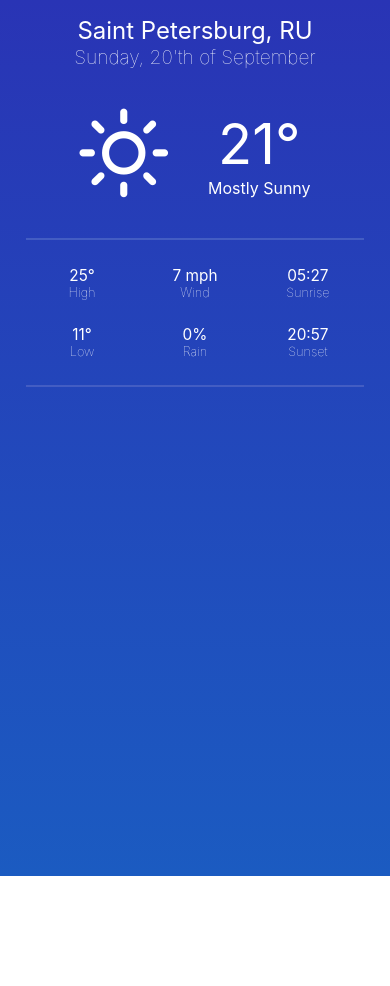
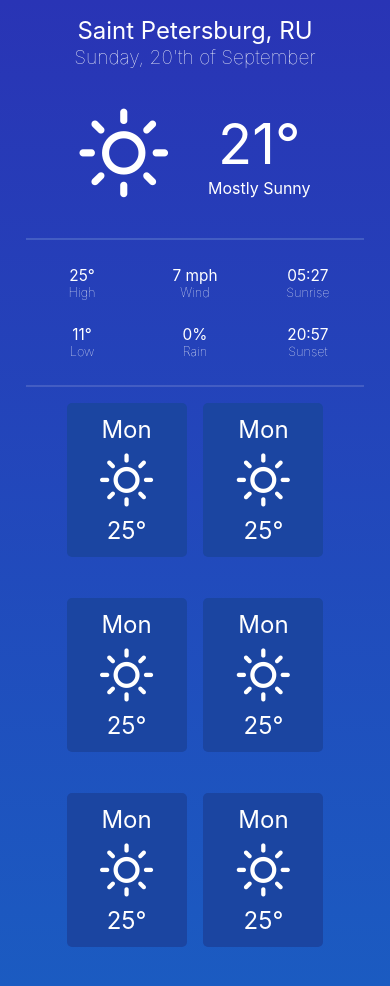
Before and after one commit to DenKick/weather-react, a React (Create React App) app: page / in a window 390 px wide. Before the commit the page ends 876 px from the top, so only its background shows below. Built offline with nearby package versions, Linux system fonts and the light colour scheme.

Commit message:
Add forecast card and style it

```diff
--- /dev/null
+++ b/src/Components/Forecast.jsx
@@ -0,0 +1,18 @@
+import React, { Component } from 'react';
+import ForecastCard from './ForecastCard';
+import styles from './Forecast.module.css';
+
+export default class Forecast extends Component {
+  render() {
+    return (
+      <div className = {styles.forecastContainer}>
+        <ForecastCard />
+        <ForecastCard />
+        <ForecastCard />
+        <ForecastCard />
+        <ForecastCard />
+        <ForecastCard />
+      </div>
+    )
+  }
+}
--- /dev/null
+++ b/src/Components/Forecast.module.css
@@ -0,0 +1,26 @@
+.forecastContainer {
+  display: grid;
+  grid-template-columns: repeat(6, 120px);
+  gap: 5vh;
+  justify-content: center;
+  padding: 0 15%;
+}
+
+@media screen and (max-width: 950px) {
+  .forecastContainer {
+    grid-template-columns: repeat(3, 120px);
+    gap: 3vh;
+    padding: 0;
+  }
+
+  .forecastContainer > div {
+    margin: 0 0 0.5em 0;
+  }
+}
+
+@media screen and (max-width: 470px) {
+  .forecastContainer {
+    grid-template-columns: repeat(2, 120px);
+    gap: 2vh;
+  }
+}
--- /dev/null
+++ b/src/Components/ForecastCard.jsx
@@ -0,0 +1,24 @@
+import React, { Component } from 'react';
+import styles from './ForecastCard.module.css';
+
+export default class ForecastCard extends Component {
+  constructor(props) {
+    super(props);
+    this.state = {
+      day: 'Mon',
+      icon: 'wi wi-day-sunny',
+      temp: '25'
+    }
+  }
+  render() {
+    const {day, icon, temp} = this.state;
+
+    return (
+      <div className = {styles.cardContainer} >
+        <span className = {styles.day}>{day}</span>
+        <i className = {icon}></i>
+        <span className = {styles.temp}>{temp}°</span>
+      </div>
+    )
+  }
+}
--- /dev/null
+++ b/src/Components/ForecastCard.module.css
@@ -0,0 +1,19 @@
+.cardContainer {
+  background-color: #1b45a1;
+  border-radius: 5px;
+  display: flex;
+  flex-direction: column;
+  text-align: center;
+  width: 120px;
+  font-size: 3em;
+}
+
+.day {
+  font-size: 0.5em;
+  margin: 0.5em 0;
+}
+
+.temp {
+  font-size: 0.5em;
+  margin: 0.5em 0;
+}
--- a/src/Pages/Index.js
+++ b/src/Pages/Index.js
@@ -3,6 +3,7 @@ import CurrentWeather from '../Components/CurrentWeather';
 import styles from './Index.module.css';
 
 import City from '../Components/City';
+import Forecast from '../Components/Forecast';
 
 export default class Index extends Component {
   constructor(props) {
@@ -33,6 +34,7 @@ export default class Index extends Component {
         <div className = {styles.container}>
           <City city = {city} region = {region} />
           <CurrentWeather mainWeather = {mainWeather} detailedWeather = {detailedWeather} />
+          <Forecast />
         </div>
       </>
     )
--- a/src/Pages/Index.module.css
+++ b/src/Pages/Index.module.css
@@ -6,6 +6,6 @@
 @media screen and (max-width: 900px) {
   .container {
     padding: 1em 0;
-    height: 100vh;
+    height: 100%;
   }
 }
```
